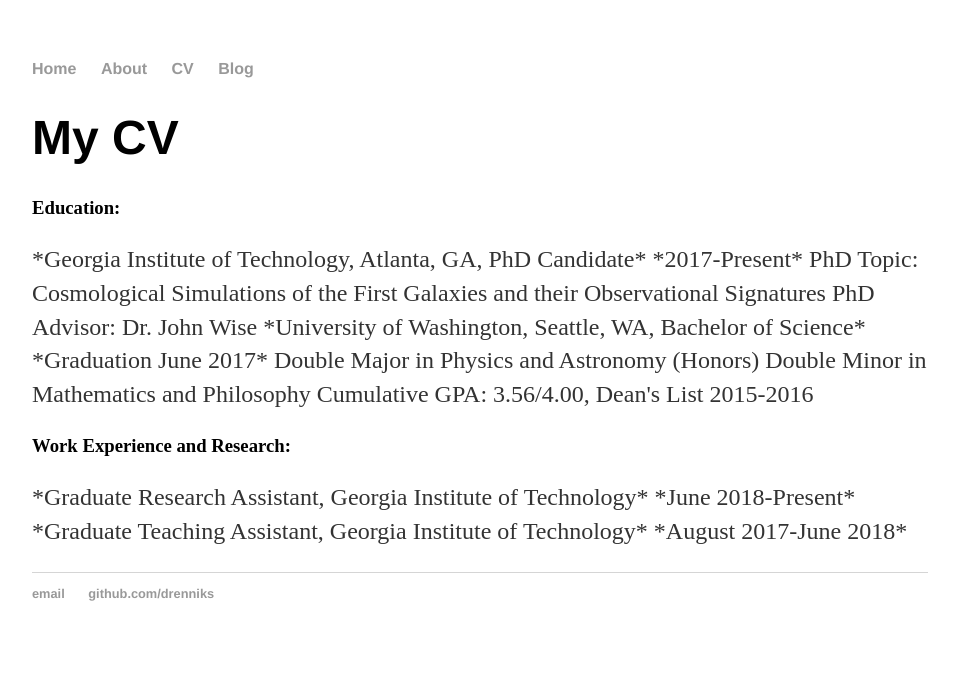
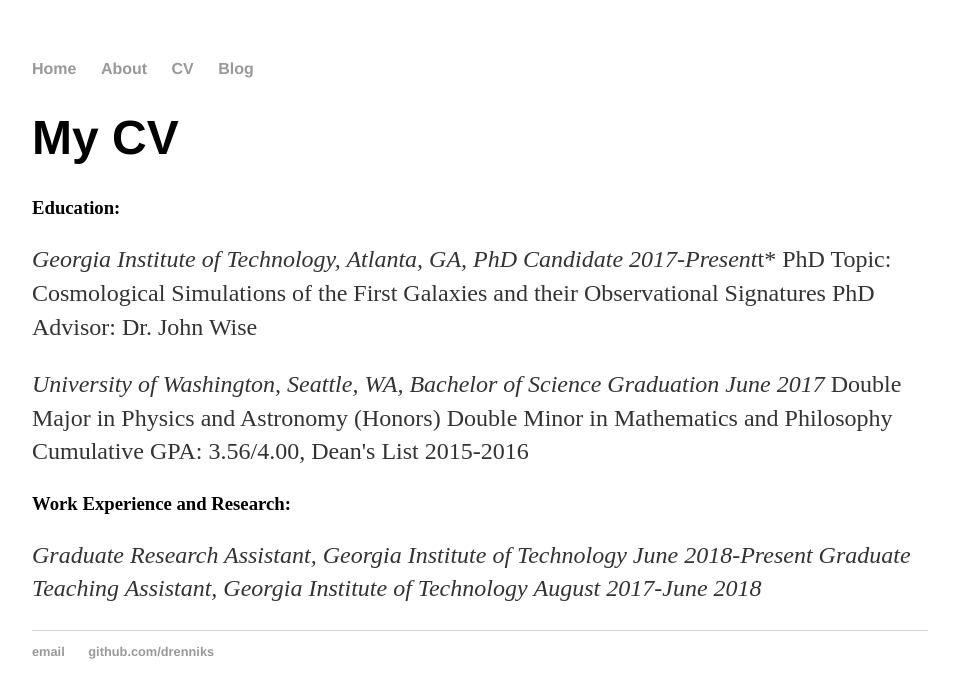
Before and after one commit to drenniks/testsite, a Jekyll site: the page built from cv/index.html, in a window 1280 px wide. Shown: the top 698 px of the page, without its empty margins (160-1119 px from the left). Built offline with Jekyll 4.4.1, drawn with Linux system fonts in a browser that asks for light colours.

```diff
--- a/cv/index.html
+++ b/cv/index.html
@@ -5,16 +5,16 @@ title: Danielle Skinner CV
 <div class="blurb">
 	<h1>My CV</h1>
   	<h3>Education:</h3>
-	<p>*Georgia Institute of Technology, Atlanta, GA, PhD Candidate*					        *2017-Present*
+	<p><em>Georgia Institute of Technology, Atlanta, GA, PhD Candidate</em>					        <em>2017-Present</em>t*
 		PhD Topic: Cosmological Simulations of the First Galaxies and their Observational Signatures
-		PhD Advisor: Dr. John Wise
-	*University of Washington, Seattle, WA, Bachelor of Science*					*Graduation June 2017*
+		PhD Advisor: Dr. John Wise</p>
+	<p><em>University of Washington, Seattle, WA, Bachelor of Science</em>					<em>Graduation June 2017</em>
 		Double Major in Physics and Astronomy (Honors)
 		Double Minor in Mathematics and Philosophy
 		Cumulative GPA: 3.56/4.00, Dean's List 2015-2016</p>
 	<h3>Work Experience and Research:</h3>
-	<p>*Graduate Research Assistant, Georgia Institute of Technology*                                     *June 2018-Present*
-	*Graduate Teaching Assistant, Georgia Institute of Technology*                                 *August 2017-June 2018*</p>
+	<p><em>Graduate Research Assistant, Georgia Institute of Technology</em>                                     <em>June 2018-Present</em>
+		<em>Graduate Teaching Assistant, Georgia Institute of Technology</em>                                 <em>August 2017-June 2018</em></p>
 
 
 	<p></p>
```
